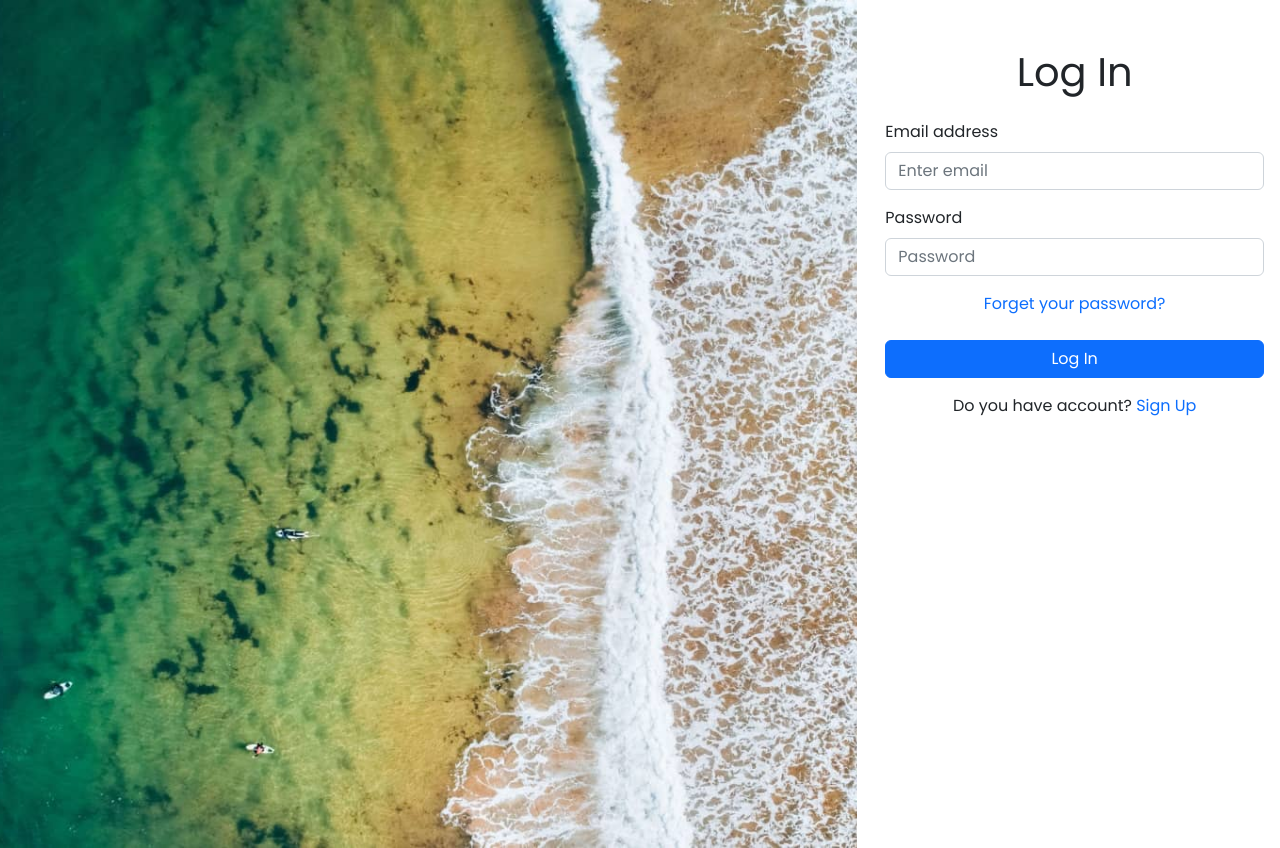
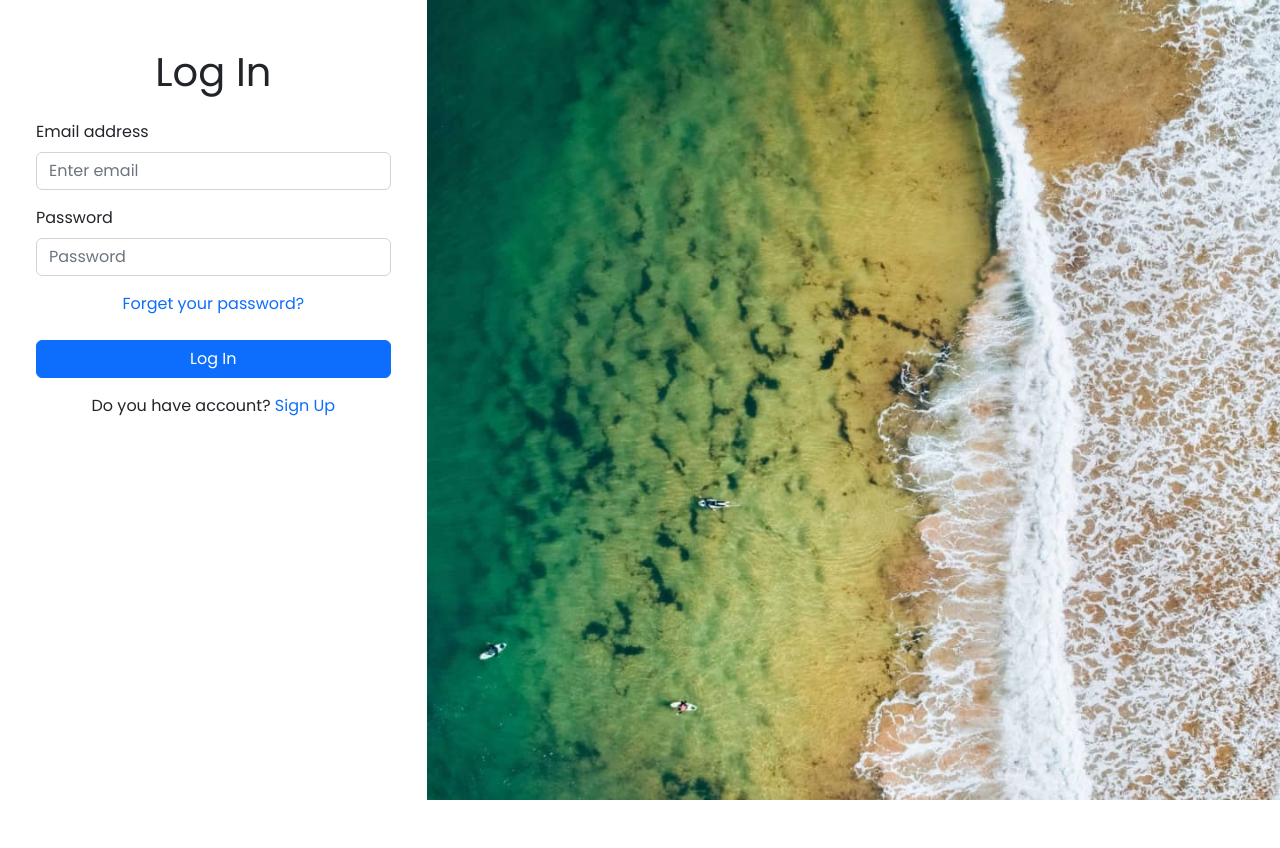
Before and after one commit to Elijah-glitch/Authentication-user, a React (Create React App) app: page /login in a window 1280 px wide. After the commit the page ends 800 px from the top, so only its background shows below. Built offline with nearby package versions, Linux system fonts and the light colour scheme; no server answers.

Commit message:
responsive and fix display

```diff
--- a/src/App.js
+++ b/src/App.js
@@ -1,5 +1,5 @@
 import React from 'react'
-import { Stack, Row, Col } from 'react-bootstrap';
+import { Row, Col } from 'react-bootstrap';
 import SingUp from './components/SingUp';
 import { Routes, Route } from 'react-router-dom';
 import LogIn from './components/LogIn';
@@ -10,11 +10,10 @@ import ForgetPassword from './components/ForgetPassword';
 
 function App() {
   return (
-    <Stack>
+    <div className='container-fluid'>
       <Row>
-        <Col className='bg-image' style={{ minHeight: "100vh" }} xs={2} sm={6} lg={8}></Col>
-        <Col className='bg-white' style={{ minHeight: "100vh" }} xs={10} sm={6} lg={4}>
-          <div style={{ minHeight: "100vh" }} className='d-flex justify-content-center mx-xs-2  mx-sm-3 mt-5'>
+        <Col className='bg-white' style={{ minHeight: "100vh" }} sm={6} lg={4}>
+          <div className='d-flex justify-content-center mx-xs-2  mx-sm-4 mt-5'>
             <AuthProvider>
               <Routes>
                 <Route path='/' element={<PrivateRoute><Profile /></PrivateRoute>} />
@@ -25,8 +24,9 @@ function App() {
             </AuthProvider>
           </div>
         </Col>
+        <Col className='bg-image' style={{ minHeight: "100vh" }} xs={12} sm={6} lg={8}></Col>
       </Row>
-    </Stack>
+    </div>
   );
 }
 
--- a/src/components/LogIn.jsx
+++ b/src/components/LogIn.jsx
@@ -18,7 +18,7 @@ function LogIn() {
     try {
       setError("");
       await logIn(data.email, data.password);
-      navigate("/");
+      navigate("/", { replace: true });
     } catch {
       setError("Failed to log in");
     }
--- a/src/components/SingUp.jsx
+++ b/src/components/SingUp.jsx
@@ -22,7 +22,7 @@ function SingUp() {
     try {
       setError("");
       await signup(data.email, data.password);
-      navigate("/");
+      navigate("/", { replace: true });
     } catch {
       setError("Failed to create an account");
     }
--- a/src/index.css
+++ b/src/index.css
@@ -9,7 +9,8 @@
 
 body {
   width: 100%;
-  overflow: hidden;
+  min-height: 100vh;
+  /* overflow: hidden; */
 }
 
 .bg-image {
```
